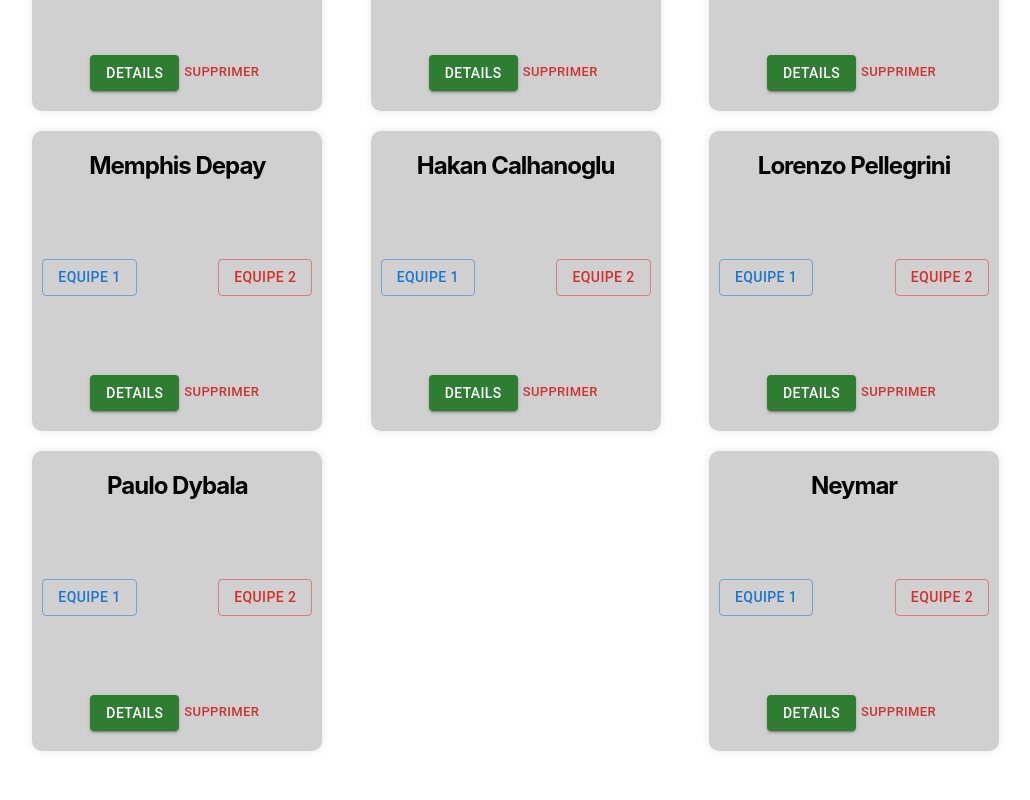
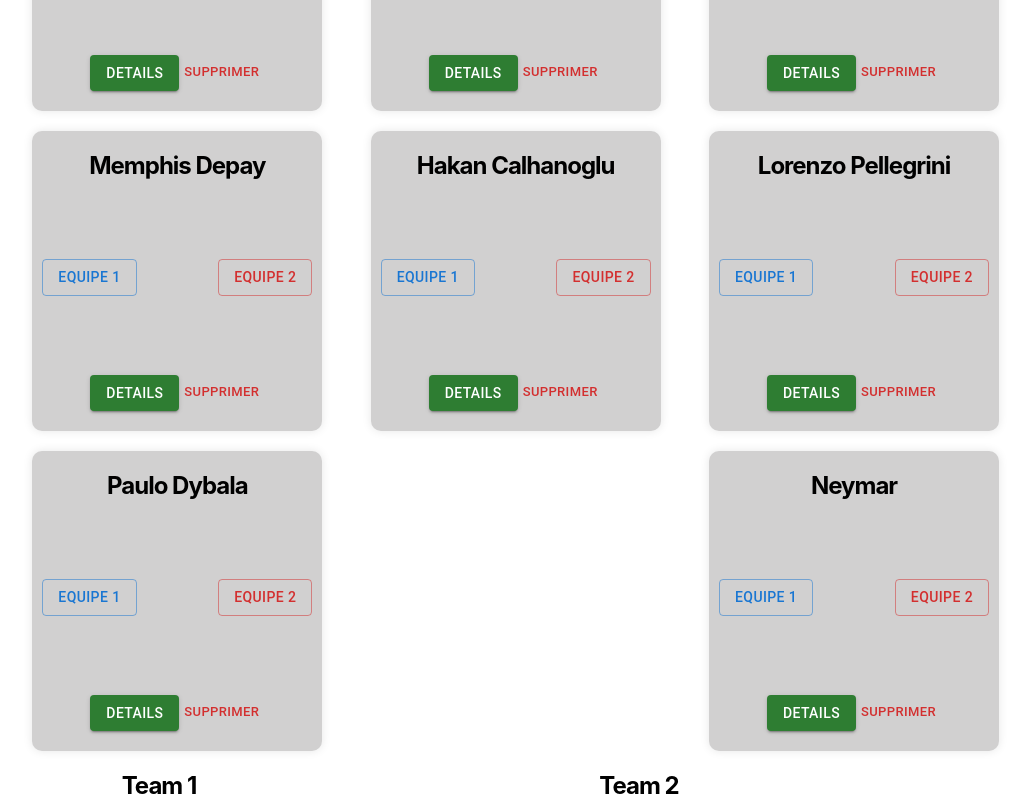
Before and after one commit to Uriel-Sautron/test_upswing, a React (Create React App) app: page / in a window 1280 px wide. Shown: the part 1671-2471 px from the top of the page, without its empty margins (241-1271 px from the left). Before the commit the page ends 2442 px from the top, so only its background shows below. Built offline with nearby package versions, Linux system fonts and the light colour scheme.

Commit message:
Create TeamsDisplay and connect it to AvatarChipGroup

```diff
--- a/src/App.jsx
+++ b/src/App.jsx
@@ -1,6 +1,12 @@
 import React, { useState } from 'react';
 import { v4 as uuidv4 } from 'uuid';
-import { Header, CardPlayerGroup, IconChipGroup, NavBar } from './components';
+import {
+  Header,
+  CardPlayerGroup,
+  IconChipGroup,
+  NavBar,
+  TeamsDisplay,
+} from './components';
 import { PlayersContext, TeamsContext } from './context';
 import Players from './db/players.json';
 import styles from './App.module.scss';
@@ -12,7 +18,6 @@ const App = () => {
   const [searchValue, setSearchValue] = useState('');
   const [currentFilter, setCurrentFilter] = useState('');
   const [teams, setTeams] = useState({ team1: [], team2: [] });
-  console.log('teams:', teams);
 
   return (
     <PlayersContext.Provider value={{ playersList, setPlayersList }}>
@@ -29,6 +34,7 @@ const App = () => {
             currentFilter={currentFilter}
           />
         </section>
+        <TeamsDisplay teams={teams} />
       </TeamsContext.Provider>
     </PlayersContext.Provider>
   );
--- a/src/components/AvatarChip/AvatarChip.jsx
+++ b/src/components/AvatarChip/AvatarChip.jsx
@@ -1,6 +1,26 @@
-import React from 'react';
+import React, { useContext } from 'react';
+import Avatar from '@mui/material/Avatar';
 import Chip from '@mui/material/Chip';
+import { TeamsContext, PlayersContext } from '../../context';
 
-export const AvatarChip = ({ player }) => {
-  return <Chip avatar={player.Player[0]} label={player.Player} />;
+export const AvatarChip = ({ player, teamName }) => {
+  const { teams, setTeams } = useContext(TeamsContext);
+  const { playersList, setPlayersList } = useContext(PlayersContext);
+
+  // This function is called when the user clicks on the cross Chip. It removes the player from the team and adds it to the players list.
+  const handleDelete = () => {
+    const team = [...teams[teamName]];
+    const newTeam = team.filter((p) => p.id !== player.id);
+    const newTeams = { ...teams, [teamName]: newTeam };
+    setTeams(newTeams);
+    setPlayersList([...playersList, player]);
+  };
+
+  return (
+    <Chip
+      avatar={<Avatar>{player.Player[0]}</Avatar>}
+      label={player.Player}
+      onDelete={handleDelete}
+    />
+  );
 };
--- a/src/components/AvatarChipGroup/AvatarChipGroup.jsx
+++ b/src/components/AvatarChipGroup/AvatarChipGroup.jsx
@@ -2,10 +2,16 @@ import React from 'react';
 import { AvatarChip } from '..';
 import styles from './AvatarChipGroup.module.scss';
 
-export const AvatarChipGroup = ({ team }) => {
+export const AvatarChipGroup = ({ team, teamName }) => {
+  console.log('team:', team);
+  const teamIsFull = team.length === 11;
   return (
     <div className={styles.avatarChipGroupContainer}>
-      {team && team.map((player) => <AvatarChip player={player} />)}
+      {team &&
+        team.map((player) => (
+          <AvatarChip player={player} teamName={teamName} />
+        ))}
+      {teamIsFull && <p>Taux</p>}
     </div>
   );
 };
--- a/src/components/AvatarChipGroup/AvatarChipGroup.module.scss
+++ b/src/components/AvatarChipGroup/AvatarChipGroup.module.scss
@@ -0,0 +1,10 @@
+.avatarChipGroupContainer {
+  display: flex;
+  flex-direction: column;
+  justify-content: center;
+  align-items: center;
+
+  & > div {
+    margin-top: 10px;
+  }
+}
--- a/src/components/CardPlayer/CardPlayer.jsx
+++ b/src/components/CardPlayer/CardPlayer.jsx
@@ -28,6 +28,8 @@ export const CardPlayer = ({ player }) => {
     handleDeletePlayer(idPlayer);
   };
 
+  const teamIsFull = (team) => teams[team].length === 11;
+
   const {
     id,
     Player,
@@ -55,6 +57,7 @@ export const CardPlayer = ({ player }) => {
         </div>
         <div className={styles.teamButton}>
           <Button
+            disabled={teamIsFull('team1')}
             variant="outlined"
             color="primary"
             onClick={() => handleSelectTeam('team1', id)}
@@ -62,6 +65,7 @@ export const CardPlayer = ({ player }) => {
             Equipe 1
           </Button>
           <Button
+            disabled={teamIsFull('team2')}
             variant="outlined"
             color="error"
             onClick={() => handleSelectTeam('team2', id)}
--- /dev/null
+++ b/src/components/TeamsDisplay/TeamsDisplay.jsx
@@ -0,0 +1,19 @@
+import React from 'react';
+import { AvatarChipGroup } from '..';
+import styles from './TeamsDisplay.module.scss';
+
+export const TeamsDisplay = ({ teams }) => {
+  const { team1, team2 } = teams;
+  return (
+    <section className={styles.teamsDisplayContainer}>
+      <div className={styles.teamContainer}>
+        <h2>Team 1</h2>
+        <AvatarChipGroup team={[...team1]} teamName="team1" />
+      </div>
+      <div className={styles.teamContainer}>
+        <h2>Team 2</h2>
+        <AvatarChipGroup team={[...team2]} teamName="team2" />
+      </div>
+    </section>
+  );
+};
--- /dev/null
+++ b/src/components/TeamsDisplay/TeamsDisplay.module.scss
@@ -0,0 +1,16 @@
+.teamsDisplayContainer {
+  display: flex;
+  justify-content: center;
+  width: 100%;
+  height: 100%;
+  padding: 0 40px;
+
+  .teamContainer {
+    display: flex;
+    flex-direction: column;
+    align-items: center;
+    justify-content: center;
+    width: 40%;
+    height: 100%;
+  }
+}
--- a/src/components/index.jsx
+++ b/src/components/index.jsx
@@ -10,3 +10,4 @@ export { NavBar } from './NavBar/NavBar';
 export { FormModal } from './FormModal/FormModal';
 export { AvatarChip } from './AvatarChip/AvatarChip';
 export { AvatarChipGroup } from './AvatarChipGroup/AvatarChipGroup';
+export { TeamsDisplay } from './TeamsDisplay/TeamsDisplay';
```
